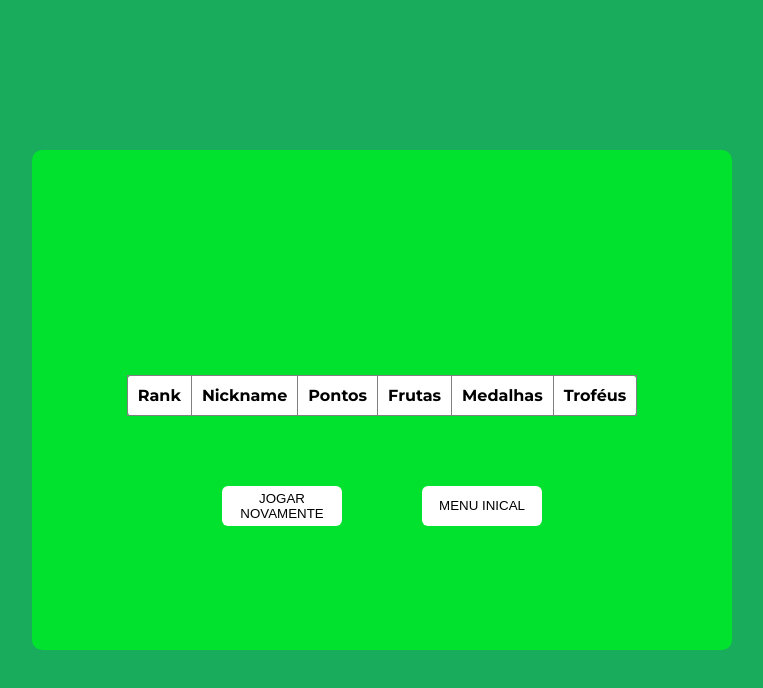
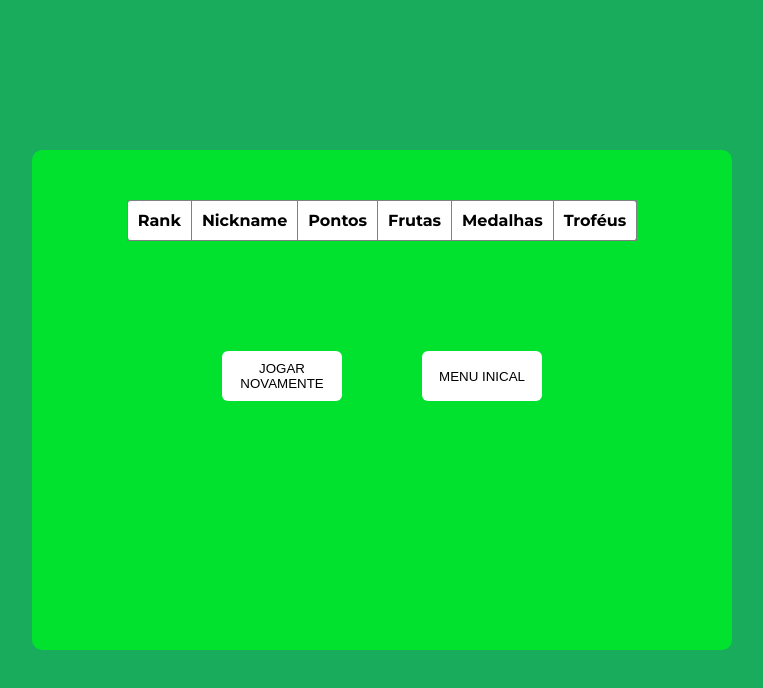
Before and after one commit to M-Eleoterio/snake-game, a React app: page /rank in a window 1280 px wide. Shown: the whole page, without its empty margins (258-1021 px from the left). Built offline with nearby package versions, Linux system fonts and the light colour scheme.

Commit message:
rank(!fix): esconde o overflow que estava vazando do ranking com um scroll !O scroll é customizado, mas só é suportado pelo Chrome.

```diff
--- a/src/components/RankingContainer/rankingContainer.css
+++ b/src/components/RankingContainer/rankingContainer.css
@@ -4,14 +4,12 @@
   width: 700px;
   height: 500px;
   display: flex;
-  justify-content: center;
   align-items: center;
   flex-direction: column;
-  padding-top: 100px;
+  padding-top: 50px;
+  padding-bottom: 50px;
   gap: 70px;
-}
-
-#rank-content {
+  overflow-y: scroll;
 }
 
 #rank-content table {
@@ -40,15 +38,37 @@ table th {
 
 #rank-btns {
   display: flex;
+  justify-content: center;
   gap: 80px;
+  width: 100%;
+  margin-top: 40px;
 }
 
 #rank-btns button {
   width: 120px;
-  height: 40px;
+  height: 50px;
   background-color: white;
+  border: 1px solid white;
   border: none;
   border-radius: 6px;
   padding: 2px;
   cursor: pointer;
+  padding: 10px;
 }
+
+#rank-btns button:hover {
+  background-color: rgb(0, 211, 0);
+  color: white;
+  border: 1px solid white;
+}
+
+::-webkit-scrollbar-thumb {
+  border-radius: 15px;
+  background-color: rgb(0, 94, 0);
+  margin: 15px;
+}
+::-webkit-scrollbar {
+  padding: 5px;
+  background-color: white;
+  border-radius: inherit;
+}
```
Lines whose indentation alone changed are shown as unchanged.
